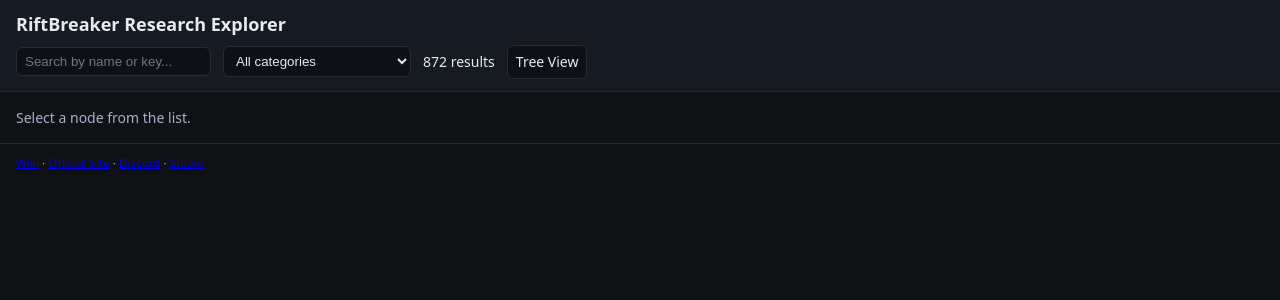
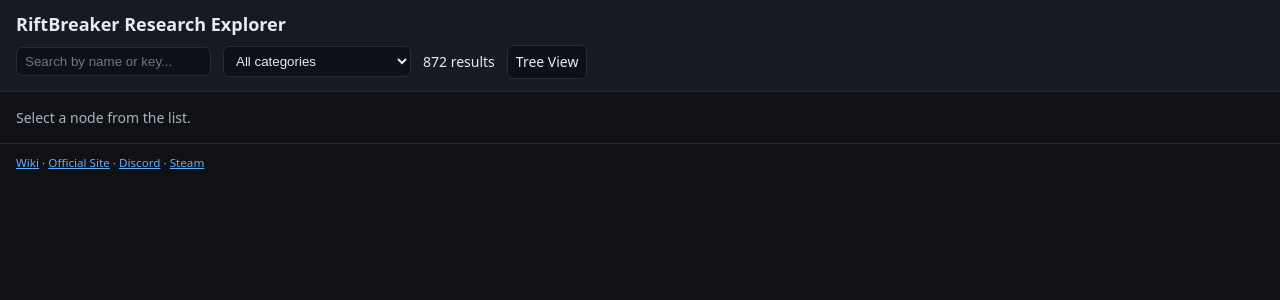
Before and after one commit to ahoff-git/RiftBreaker-research-parse, a Next.js app: page / in a window 1280 px wide. Shown: the top 300 px of the page. Built offline with nearby package versions, Linux system fonts and the light colour scheme.

Commit message:
style: improve link contrast

```diff
--- a/styles/globals.css
+++ b/styles/globals.css
@@ -5,6 +5,7 @@
   --muted: #a7b1c2;
   --accent: #5eb1ff;
   --border: #262c36;
+  --link: var(--accent);
 }
 
 * { box-sizing: border-box; }
@@ -14,6 +15,11 @@
   background: var(--bg);
   color: var(--fg);
   font: 14px/1.4 system-ui, -apple-system, Segoe UI, Roboto, Helvetica, Arial, Noto Sans, 'Apple Color Emoji', 'Segoe UI Emoji';
+}
+
+a,
+a:visited {
+  color: var(--link);
 }
 
 header {
```
